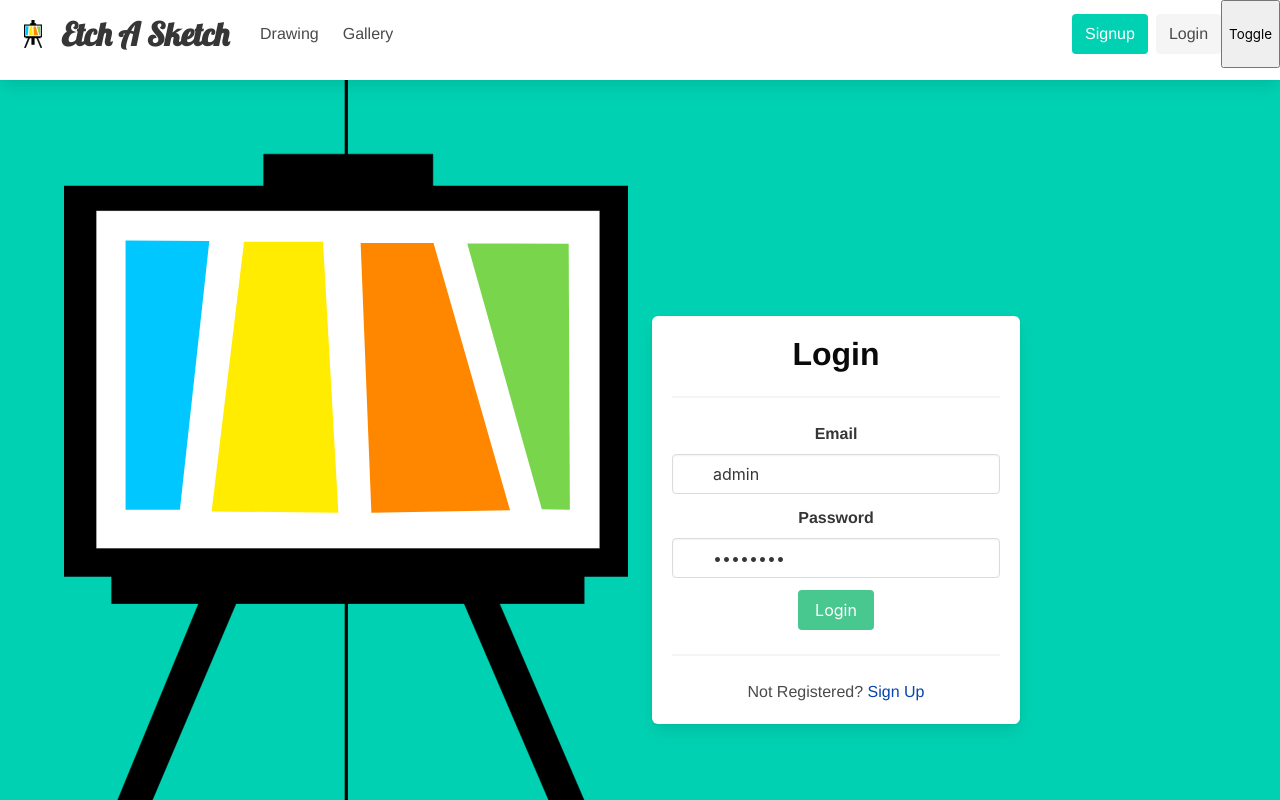
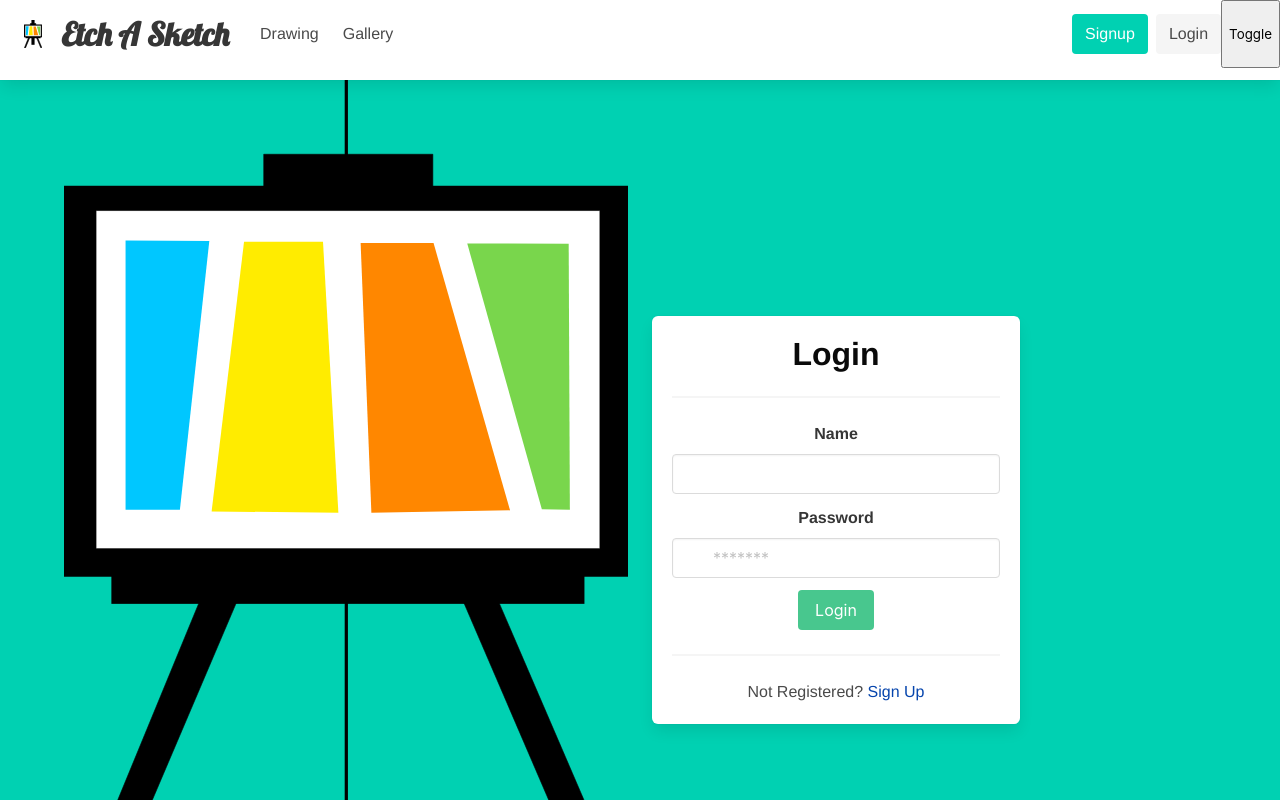
Before and after one commit to Recursion-Group-K/sketch, a Vue app: page / in a window 1280 px wide. Shown: the top 800 px of the page. Built offline with nearby package versions, Linux system fonts and the light colour scheme; no server answers; what vue-konva would draw is missing.

Commit message:
fix: use env variable

```diff
--- a/src/pages/Login.vue
+++ b/src/pages/Login.vue
@@ -34,12 +34,11 @@
                             </div>
                             <hr />
                             <div class="field">
-                                <label for="" class="label">Email</label>
+                                <label for="" class="label">Name</label>
                                 <div class="control has-icons-left">
                                     <input
                                         v-model="inputs.username"
-                                        type="email"
-                                        placeholder="e.g. recursionist@gmail.com"
+                                        type="text"
                                         class="input"
                                         required
                                     />
@@ -73,9 +72,9 @@
                                 <!-- router-linkは/signupに後で変更する -->
                                 <p>
                                     Not Registered?
-                                    <router-link to="/signup"
-                                        ><span class="link">Sign Up</span></router-link
-                                    >
+                                    <router-link to="/signup">
+                                        <span class="link">Sign Up</span>
+                                    </router-link>
                                 </p>
                             </div>
                         </form>
@@ -90,13 +89,14 @@
 
 <script>
 import UserWrapper from '../api/userWrapper';
+
 export default {
     name: 'Login',
     data() {
         return {
             inputs: {
-                username: 'admin',
-                password: '0maR3zSs',
+                username: process.env.VUE_APP_SUPERUSER_NAME,
+                password: process.env.VUE_APP_SUPERUSER_PASSWORD,
             },
         };
     },
```
Also changed, not shown: 1 other file (tests, documents, lock files or other folders).
